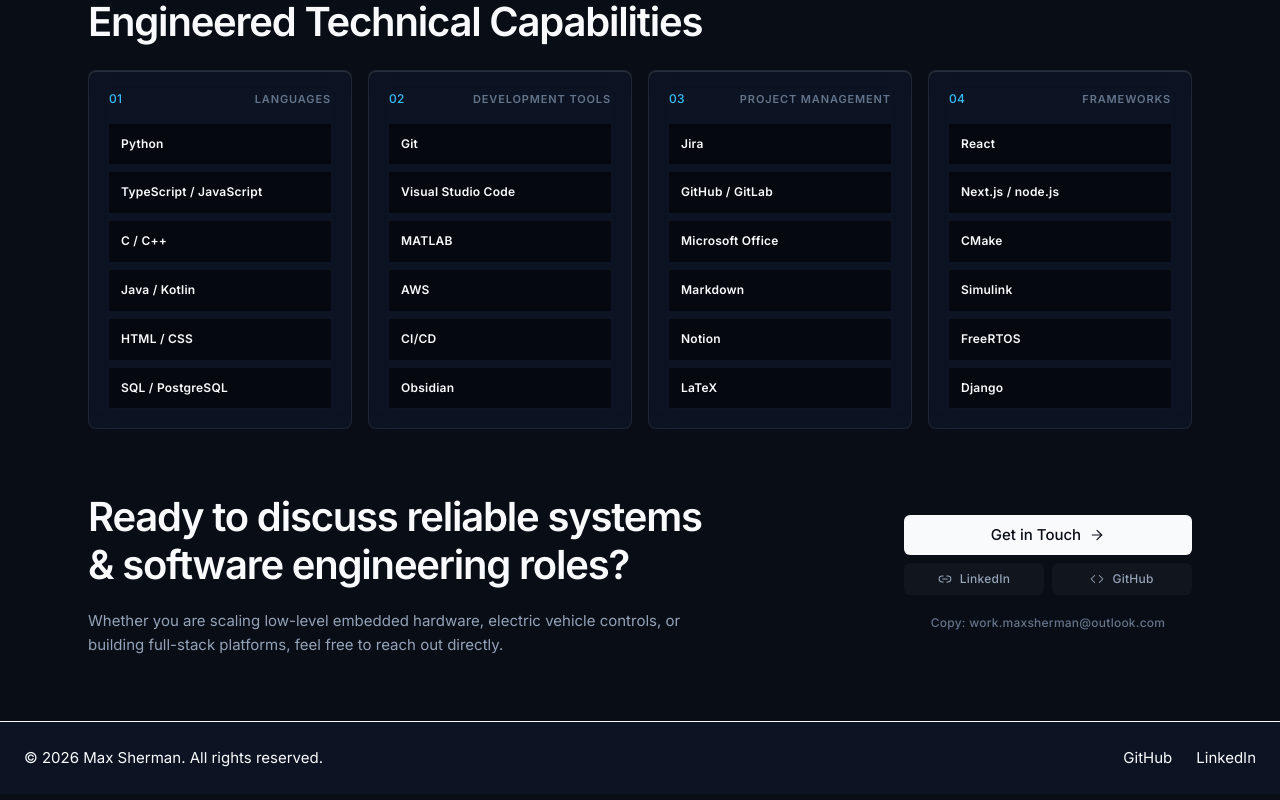
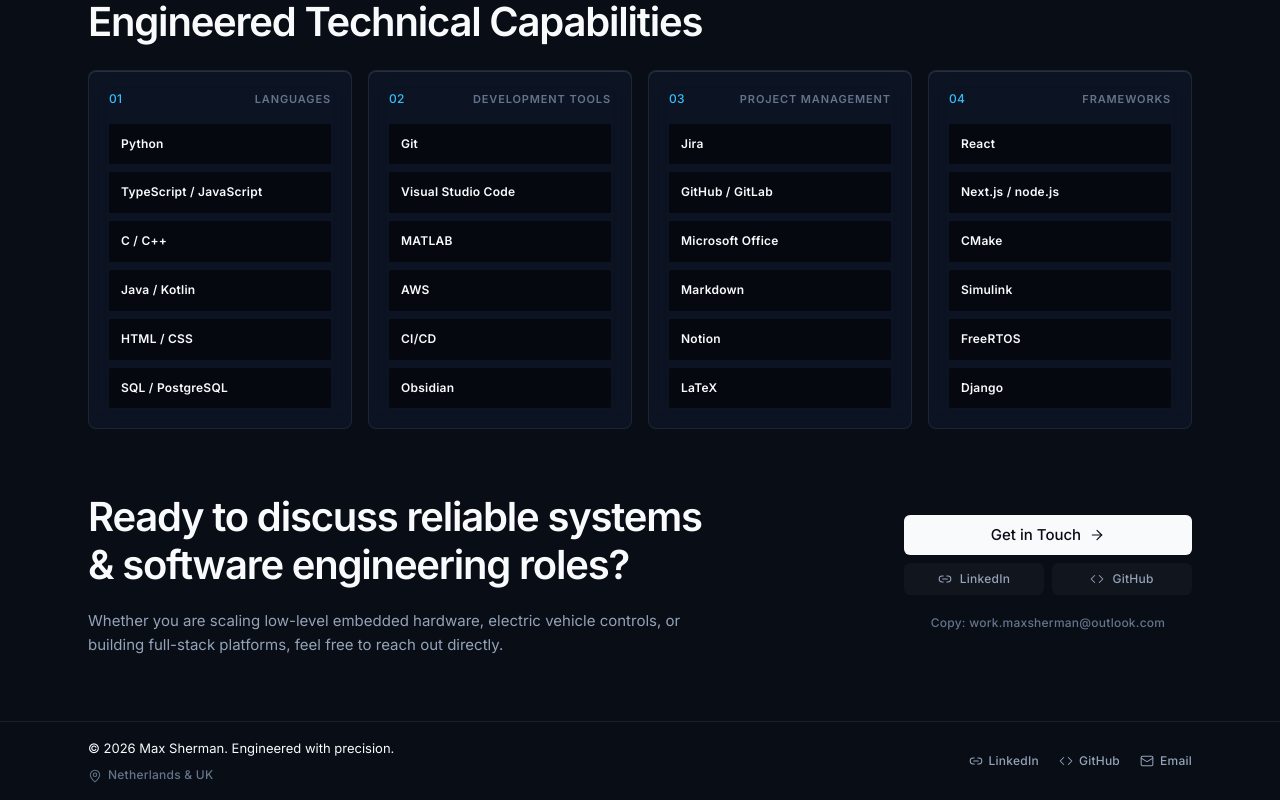
Before and after one commit to maxsherman1/maxsherman-portfolio, a Next.js app: page / in a window 1280 px wide. Shown: the part 3745-4545 px from the top of the page. Built offline with nearby package versions, Linux system fonts and the light colour scheme.

Commit message:
Updated footer component

```diff
--- a/src/components/Footer.tsx
+++ b/src/components/Footer.tsx
@@ -1,24 +1,59 @@
-import React from 'react';
-import Link from 'next/link';
+import { Link2, Code, Mail, MapPin } from "lucide-react";
 
-const Footer: React.FC = () => {
+const EMAIL = "contact@maxsherman.dev";
+const LINKEDIN_URL = "https://www.linkedin.com/in/"; // TODO: add your profile slug
+const GITHUB_URL = "https://github.com/"; // TODO: add your username
+
+const LinkIcon = () => (
+  <Link2 size={14} strokeWidth={1.75} aria-hidden />
+);
+const CodeIcon = () => (
+  <Code size={14} strokeWidth={1.75} aria-hidden />
+);
+const MailIcon = () => (
+  <Mail size={14} strokeWidth={1.75} aria-hidden />
+);
+const PinIcon = () => (
+  <MapPin size={14} strokeWidth={1.75} aria-hidden />
+);
+
+const footerLinks = [
+  { href: LINKEDIN_URL, label: "LinkedIn", icon: <LinkIcon />, external: true },
+  { href: GITHUB_URL, label: "GitHub", icon: <CodeIcon />, external: true },
+  { href: `mailto:${EMAIL}`, label: "Email", icon: <MailIcon />, external: false },
+];
+
+export default function Footer() {
+  const year = new Date().getFullYear();
+
   return (
-    <footer className="bg-[var(--nav-bg)] text-[var(--text-primary)] p-6 mt-auto border-t border-[var(--nav-accent)] border-opacity-30">
-      <div className="container mx-auto flex flex-col md:flex-row justify-between items-center">
-        <div className="mb-2 md:mb-0">
-          <p>&copy; {new Date().getFullYear()} Max Sherman. All rights reserved.</p>
+    <footer className="border-t border-(--border) py-4">
+      <div className="container-site flex flex-col gap-4 sm:flex-row sm:items-center sm:justify-between">
+        <div>
+          <p className="text-[0.8125rem] text-foreground">
+            © {year} Max Sherman. Engineered with precision.
+          </p>
+          <p className="label-code mt-2 flex items-center gap-1.5 text-subtle">
+            <PinIcon />
+            Netherlands &amp; UK
+          </p>
         </div>
-        <div className="flex space-x-6">
-          <Link href="https://github.com/maxsherman1" target="_blank" rel="noopener noreferrer" className="relative transition-all duration-300 hover:text-[var(--nav-accent)] after:content-[''] after:absolute after:bottom-[-5px] after:left-0 after:w-0 after:h-[2px] after:bg-[var(--nav-accent)] after:transition-all after:duration-300 hover:after:w-full">
-            GitHub
-          </Link>
-          <Link href="https://www.linkedin.com/in/maxsherman1/" target="_blank" rel="noopener noreferrer" className="relative transition-all duration-300 hover:text-[var(--nav-accent)] after:content-[''] after:absolute after:bottom-[-5px] after:left-0 after:w-0 after:h-[2px] after:bg-[var(--nav-accent)] after:transition-all after:duration-300 hover:after:w-full">
-            LinkedIn
-          </Link>
-        </div>
+
+        <nav aria-label="Footer" className="flex items-center gap-5">
+          {footerLinks.map((link) => (
+            <a
+              key={link.label}
+              href={link.href}
+              target={link.external ? "_blank" : undefined}
+              rel={link.external ? "noopener noreferrer" : undefined}
+              className="label-code flex items-center gap-1.5 text-muted transition-colors hover:text-accent"
+            >
+              {link.icon}
+              {link.label}
+            </a>
+          ))}
+        </nav>
       </div>
     </footer>
   );
-};
-
-export default Footer;
+}
```
